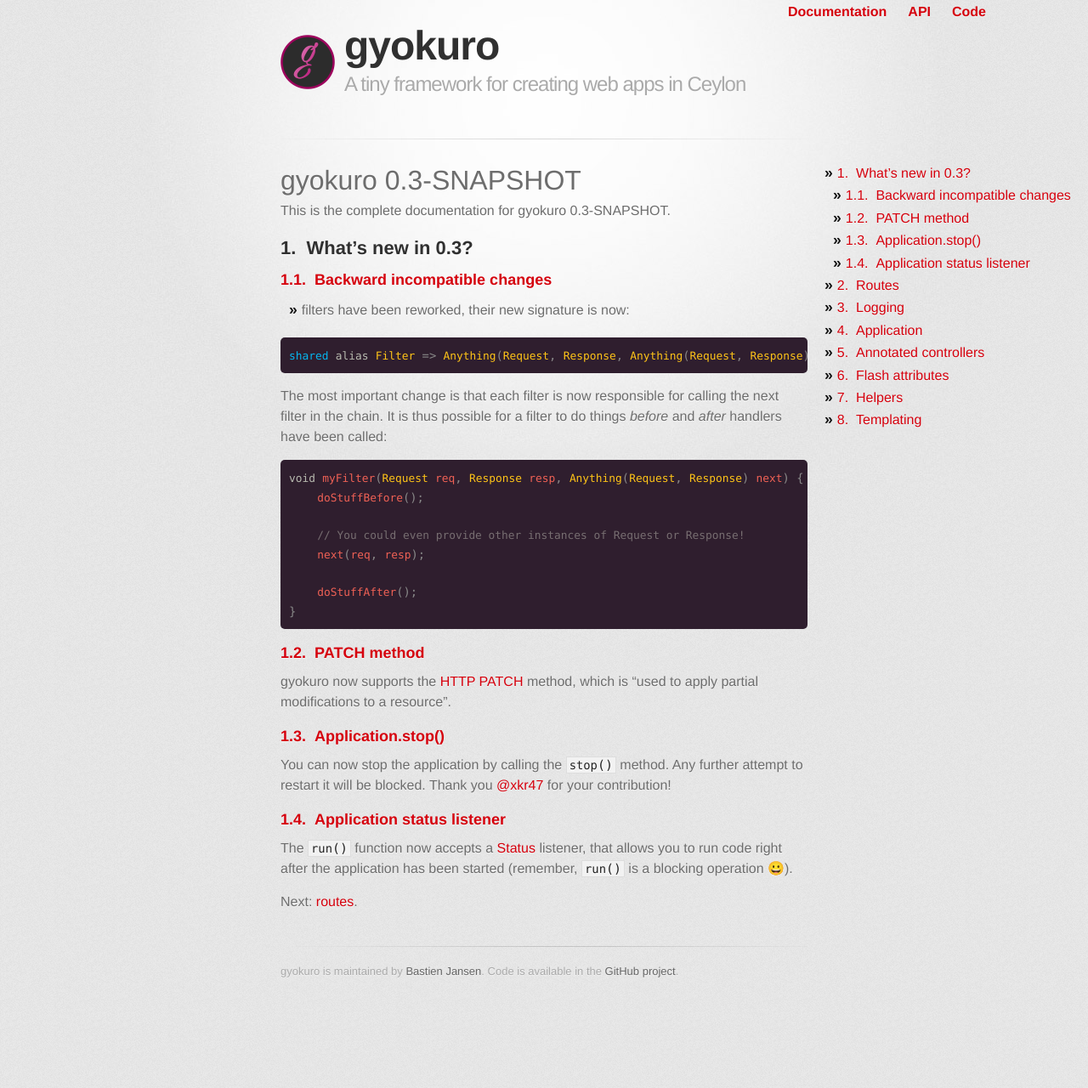
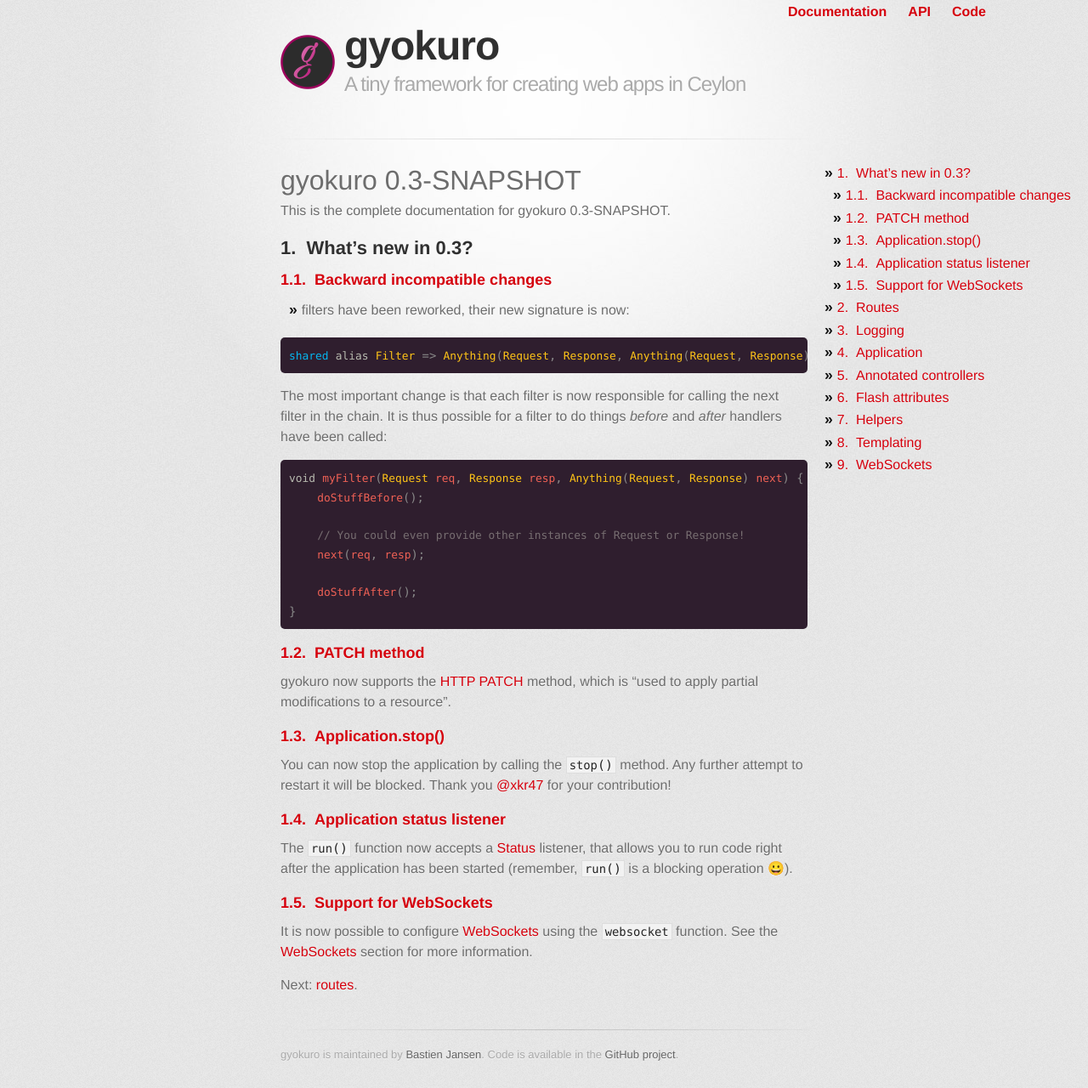
Before and after one commit to bjansen/gyokuro, a Jekyll site: the page built from doc/0.3/index.md, in a window 1280 px wide and 1280 px high. Shown: the whole window at 85% size. Built offline with Jekyll 4.4.1, drawn with Linux system fonts in a browser that asks for light colours; some web fonts are replaced.

Commit message:
Doc for WebSockets (#2)

```diff
--- a/doc/0.3/index.md
+++ b/doc/0.3/index.md
@@ -48,4 +48,9 @@
 listener, that allows you to run code right after the application has been started (remember, `run()` is
 a blocking operation 😀).
 
+### Support for WebSockets
+
+It is now possible to configure [WebSockets](https://tools.ietf.org/html/rfc6455) using the `websocket` function.
+See the [WebSockets](websockets) section for more information.
+
 Next: [routes](routes).
```
Also changed, not shown: doc/0.3/websockets.md (added, +43 -0 lines).
